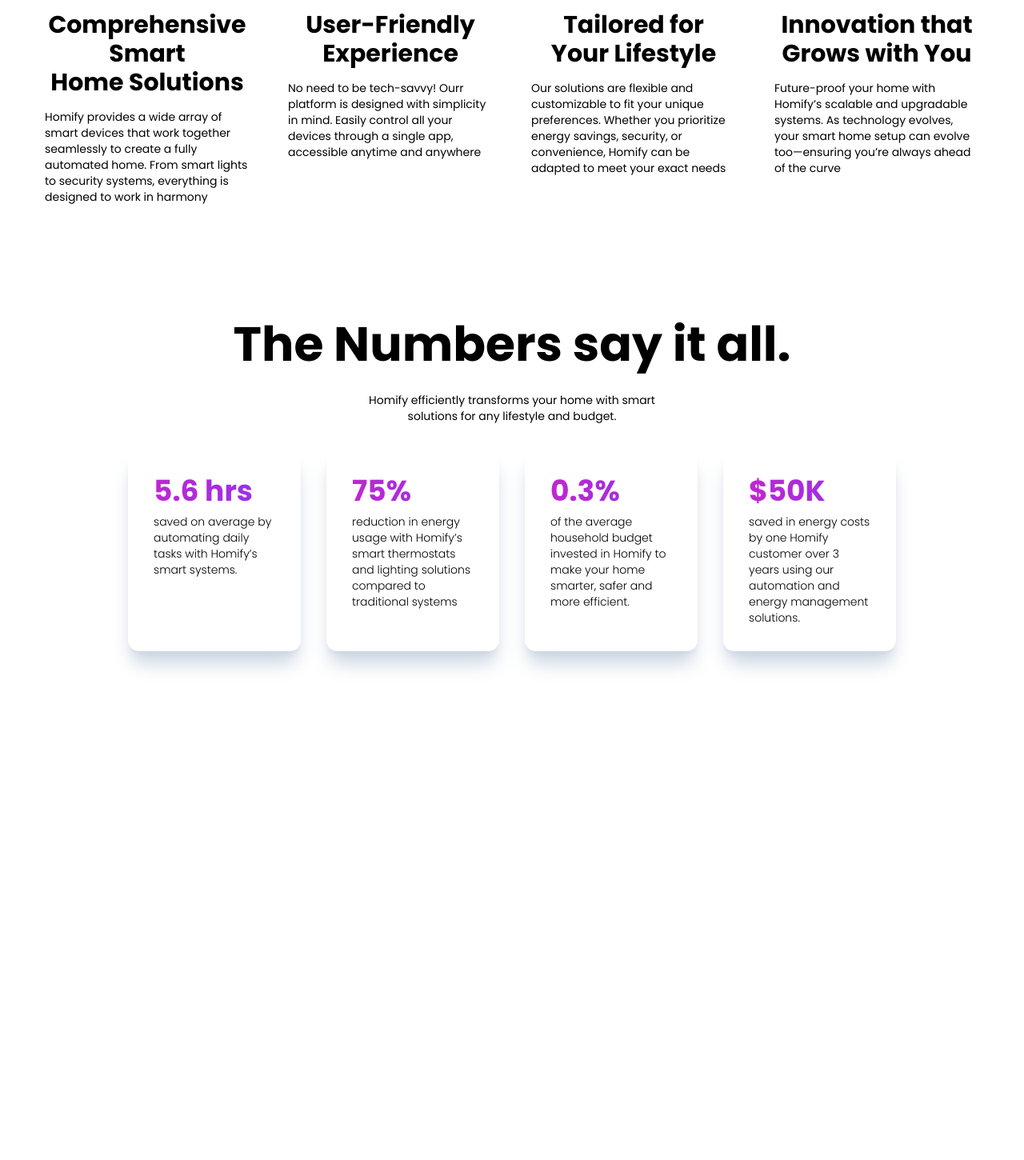
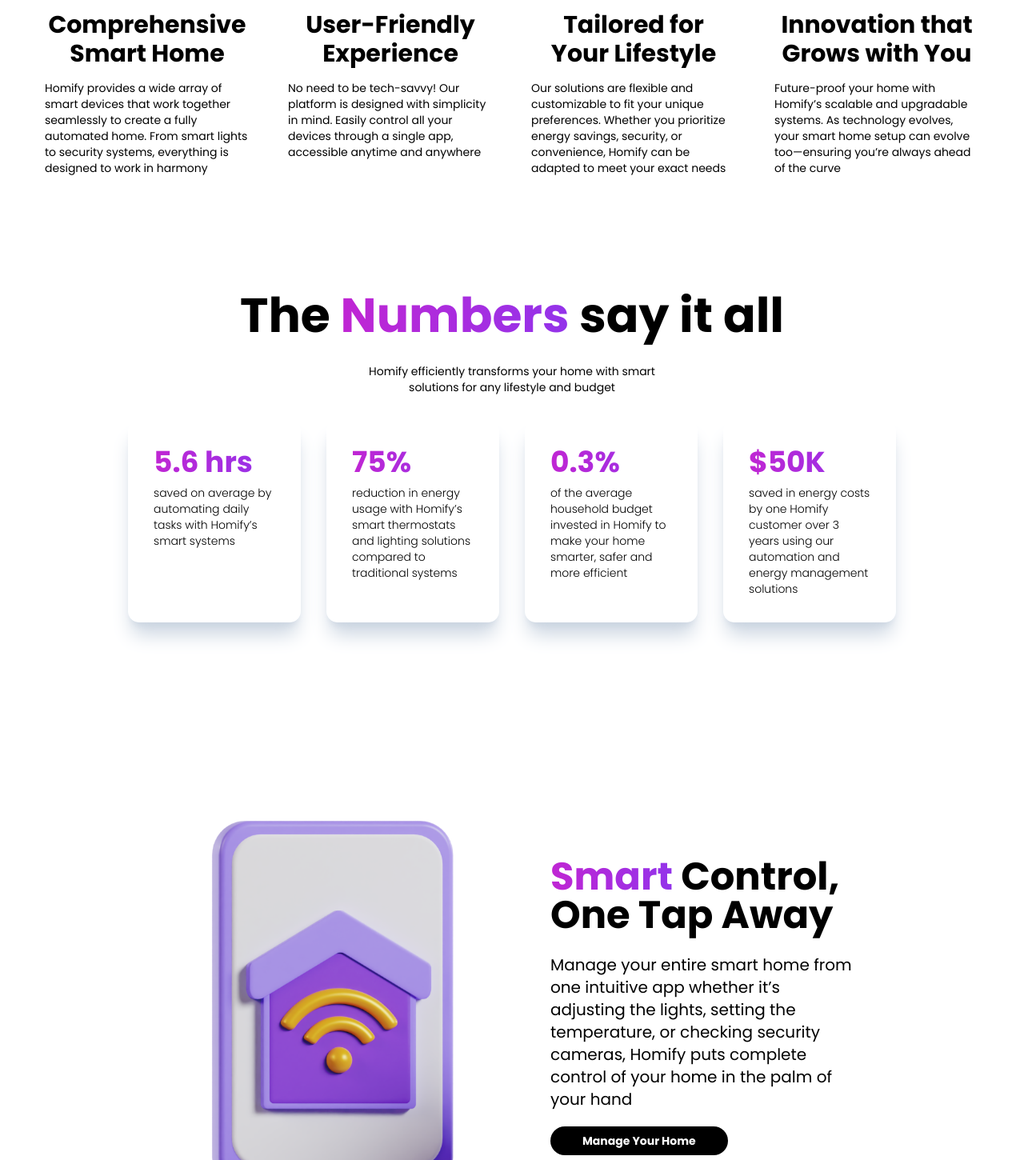
Before and after one commit to raulmaulidhino-dev/homify, a React (Vite) app: page / in a window 1280 px wide. Shown: the part 1260-2710 px from the top of the page at 80% size. Built offline with nearby package versions, Linux system fonts and the light colour scheme.

Commit message:
fix: resolve typos and grammatical errors

```diff
--- a/src/components/AdvantageCards.jsx
+++ b/src/components/AdvantageCards.jsx
@@ -10,13 +10,13 @@
         <section id="difference_cards" className="px-10 py-8 grid grid-cols-[repeat(auto-fit,_minmax(250px,_1fr))] gap-4">
         <AdvantageCard
           Icon={ FaSeedling }
-          title="Comprehensive Smart Home Solutions"
+          title="Comprehensive Smart Home"
           body="Homify provides a wide array of smart devices that work together seamlessly to create a fully automated home. From smart lights to security systems, everything is designed to work in harmony"
         />
         <AdvantageCard
           Icon={ FiSettings }
           title="User-Friendly Experience"
-          body="No need to be tech-savvy! Ourr platform is designed with simplicity in mind. Easily control all your devices through a single app, accessible anytime and anywhere"
+          body="No need to be tech-savvy! Our platform is designed with simplicity in mind. Easily control all your devices through a single app, accessible anytime and anywhere"
         />
         <AdvantageCard
           Icon={ FaMobileAlt }
--- a/src/components/FAQ.jsx
+++ b/src/components/FAQ.jsx
@@ -12,7 +12,7 @@
                     experience that integrates with a wide range of smart devices.
                     With control through one app, 24/7 customer support, and professional
                     Custom Home Setup services, Homify delivers maximum flexibility,
-                    convenience, and security. Plus, our energy saving features and automation help you"
+                    convenience, and security. Plus, our energy saving features and automation help you."
                 />
                 <FAQ_Accordion
                     question="Do I need an internet connection to use Homify?"
@@ -28,7 +28,7 @@
                 />
                 <FAQ_Accordion
                     question="Can I install Homify by myself?"
-                    answer="Absolutely! Many Homily devices are designed for easy
+                    answer="Absolutely! Many Homify devices are designed for easy
                     self-installation. However, for more complex setups or advanced
                     customization, we offer a Custom Home Setup service where our
                     professional technicians assist with installation and configuration
@@ -37,8 +37,8 @@
                 <FAQ_Accordion
                     question="How much does it cost to use Homify?"
                     answer="Homify offers various subscription plans, including monthly,
-                    quarterly, and annual options. Pricing starts at $39/month depending
-                    on your needs. We also offer a Custom Home Setup service starting at $199."
+                    quarterly, and annual options. Pricing starts at $49/month depending
+                    on your needs. We also offer a Custom Home Setup service starting at $99."
                 />
                 <FAQ_Accordion
                     question="How does Homify help save energy?"
--- a/src/components/ManageYourHome.jsx
+++ b/src/components/ManageYourHome.jsx
@@ -9,7 +9,7 @@
             <img src={ ManageYourHomeImage } alt="Internet Home Illustration" className="md:max-w-md lg:max-w-lg inline-block" />
             <section>
                 <h2 className="text-3xl sm:text-4xl md:text-5xl font-bold sm:max-w-[27rem] mb-[0.5em]"><span className="bg-gradient-to-r from-fuchsia-600 to-purple-600 bg-clip-text text-transparent">Smart</span> Control, One Tap Away</h2>
-                <p className="text-sm sm:text-md md:text-lg lg:text-xl max-w-sm mb-[1em]">Manage your entire smart home from one intuitive app whether it"s adjusting the lights, setting the temperature, or checking security cameras, Homify puts complete control of your home in the palm of your hand.</p>
+                <p className="text-sm sm:text-md md:text-lg lg:text-xl max-w-sm mb-[1em]">Manage your entire smart home from one intuitive app whether it&rsquo;s adjusting the lights, setting the temperature, or checking security cameras, Homify puts complete control of your home in the palm of your hand</p>
                 <Button link="" label="Manage Your Home" color="text-white" bgColor="bg-black"></Button>
             </section>
         </section>
--- a/src/components/TheNumbers.jsx
+++ b/src/components/TheNumbers.jsx
@@ -4,14 +4,14 @@
     return (
         <section id="the_numbers" className="px-10 py-[6rem]">
             <h2 className="text-3xl sm:text-4xl md:text-5xl lg:text-6xl text-center font-bold mx-auto mb-[0.5em]">
-            The Numbers say it all.
+            The <span className="bg-gradient-to-r from-fuchsia-600 to-purple-600 bg-clip-text text-transparent">Numbers</span> say it all
             </h2>
-            <p className="text-sm text-center max-w-sm mx-auto">Homify efficiently transforms your home with smart solutions for any lifestyle and budget.</p>
+            <p className="text-sm text-center max-w-sm mx-auto">Homify efficiently transforms your home with smart solutions for any lifestyle and budget</p>
             <section id="numbers_card" className="w-[90%] md:w-[80%] mx-auto my-8 grid grid-cols-[repeat(auto-fit,_minmax(200px,_1fr))] gap-8">
-                <NumbersCard number="5.6 hrs" description="saved on average by automating daily tasks with Homify&rsquo;s smart systems." />
+                <NumbersCard number="5.6 hrs" description="saved on average by automating daily tasks with Homify&rsquo;s smart systems" />
                 <NumbersCard number="75%" description="reduction in energy usage with Homify&rsquo;s smart thermostats and lighting solutions compared to traditional systems" />
-                <NumbersCard number="0.3%" description="of the average household budget invested in Homify to make your home smarter, safer and more efficient." />
-                <NumbersCard number="$50K" description="saved in energy costs by one Homify customer over 3 years using our automation and energy management solutions." />
+                <NumbersCard number="0.3%" description="of the average household budget invested in Homify to make your home smarter, safer and more efficient" />
+                <NumbersCard number="$50K" description="saved in energy costs by one Homify customer over 3 years using our automation and energy management solutions" />
             </section>
         </section>
     )
```
